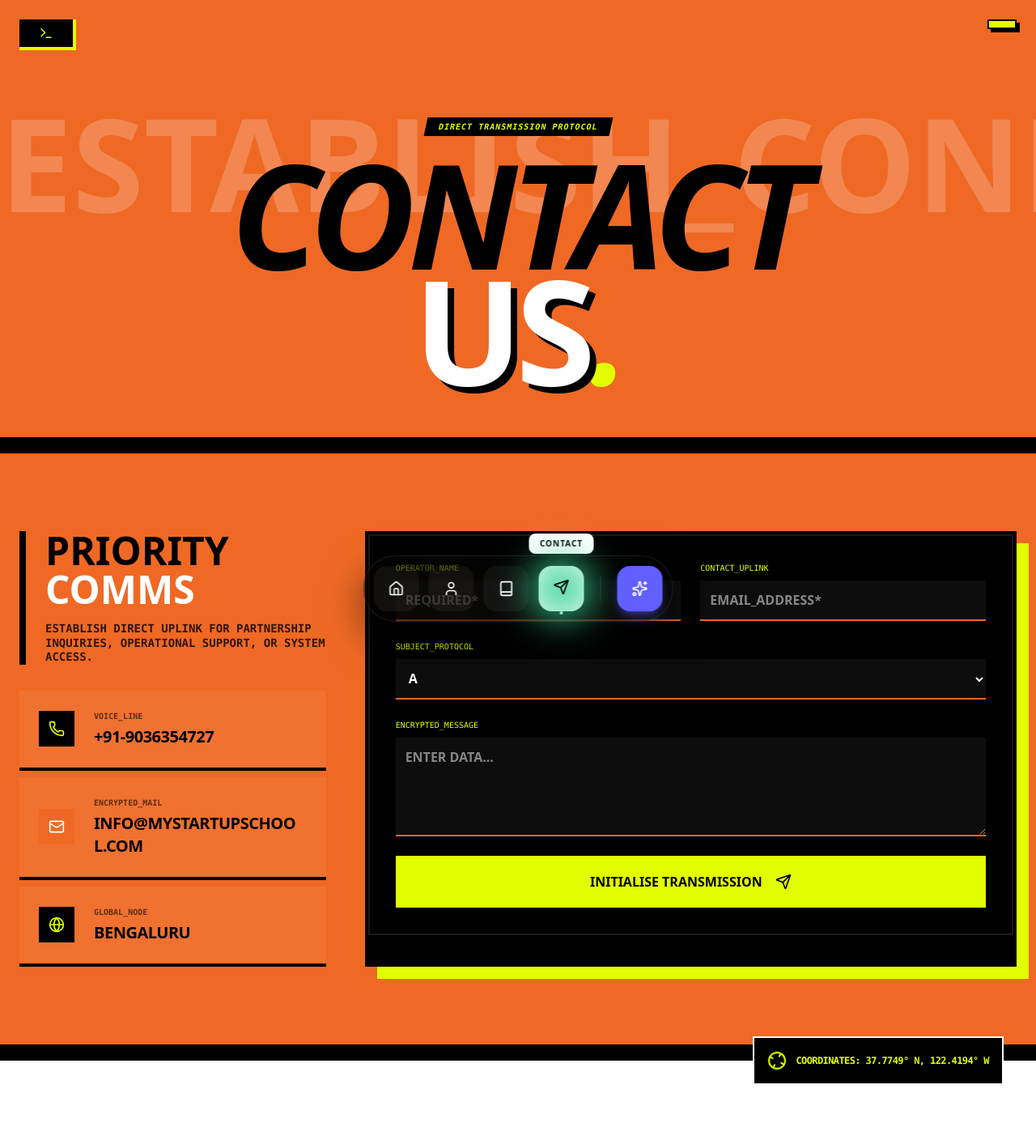
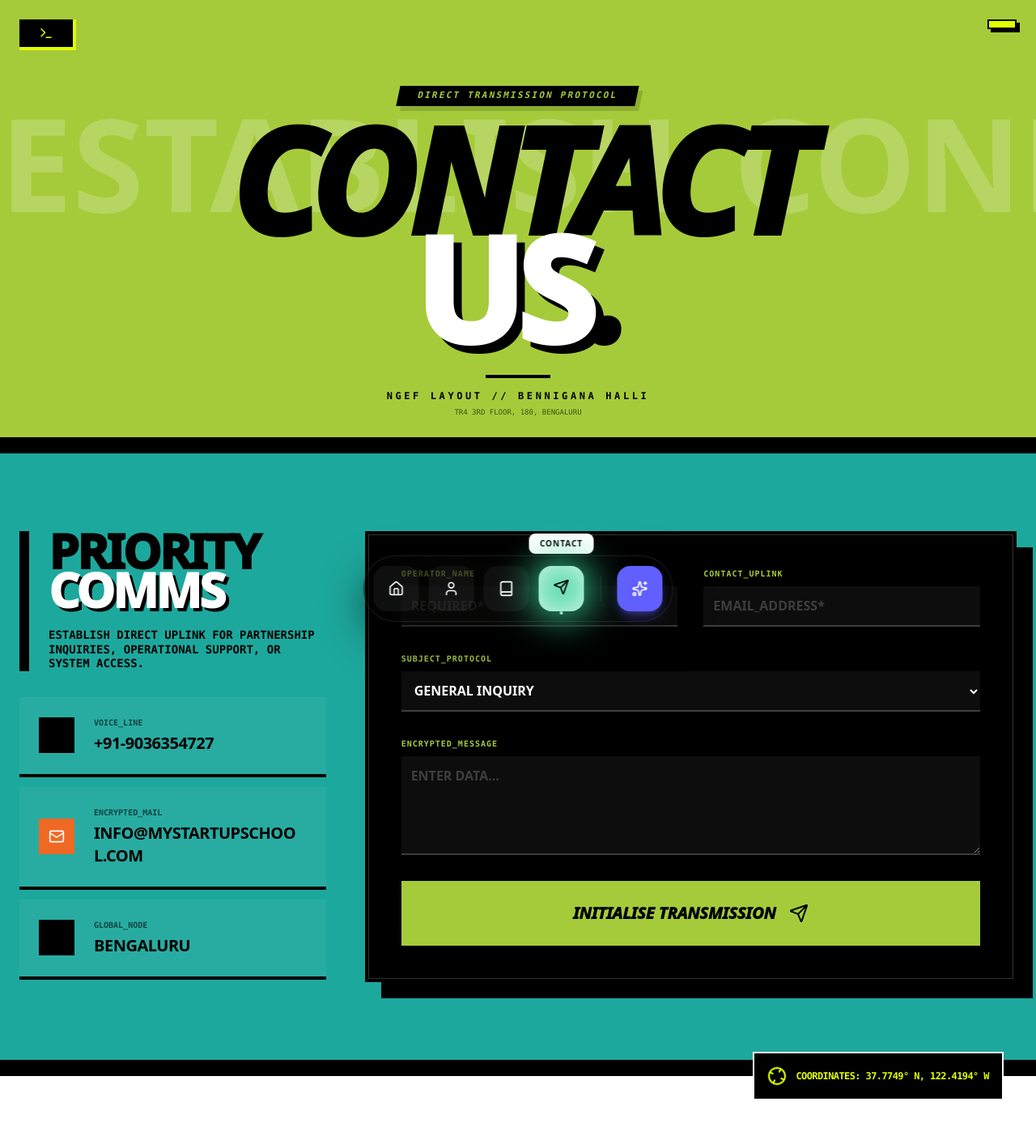
Before and after one commit to brainoncolours-bit/startup_school, a React (Vite) app: page /contact in a window 1280 px wide. Shown: the top 1408 px of the page at 81% size. Built offline with nearby package versions, Linux system fonts and the light colour scheme.

Commit message:
after about

```diff
--- a/src/pages/About.jsx
+++ b/src/pages/About.jsx
@@ -121,10 +121,10 @@ const ManifestoSection = () => {
 
   return (
     <section ref={ref} className="relative py-24 sm:py-40 bg-[#f2e8d5] overflow-hidden border-b-4 border-black">
-      <div className="max-w-7xl mx-auto px-6 grid grid-cols-1 lg:grid-cols-12 gap-16 items-start">
+      <div className="max-w-7xl mx-auto px-6 md:flex flex-col md:flex-row gap-15 items-start">
 
         {/* Left Sticky Side */}
-        <div className="lg:col-span-5 lg:sticky lg:top-24">
+        <div className="lg:col-span-5 lg:sticky lg:top-44 ">
           <motion.div style={{ y: y1 }}>
             <h2 className="text-6xl sm:text-8xl font-black italic uppercase leading-[0.8] text-black mb-8">
               Inside the <br />
@@ -251,26 +251,101 @@ const VibrantExecutiveAbout = () => {
     <div ref={containerRef} className="bg-[#f2e8d5] text-black selection:bg-[#ef6925] selection:text-white">
 
       {/* VINTAGE HERO */}
-      <section className="h-screen relative flex items-center justify-center overflow-hidden border-b-4 border-black bg-[#f2e8d5]">
-        <div className="absolute inset-0 bg-[url('https://www.transparenttextures.com/patterns/paper-fibers.png')] opacity-60 mix-blend-multiply pointer-events-none" />
-        <div className="absolute inset-0 bg-[radial-gradient(circle_at_center,transparent_0%,rgba(239,105,37,0.12)_100%)] mix-blend-multiply" />
+      {/* THE "ANTI-DESIGN" HERO */}
+<section className="h-screen relative flex items-center justify-center bg-[#ef6925] overflow-hidden border-b-[20px] border-black">
 
+  {/* VERTICAL TICKER SIDEBAR - SEAMLESS LOOP */}
+  <div className="absolute left-0 top-0 h-full w-12 sm:w-16 bg-black flex flex-col z-20 overflow-hidden border-r-2 border-white/10">
+    <motion.div
+      className="flex flex-col items-center"
+      animate={{ y: ["0%", "-50%"] }} // Loops the first half into the second half
+      transition={{
+        duration: 10, // Adjust speed here (lower is faster)
+        repeat: Infinity,
+        ease: "linear"
+      }}
+    >
+      {/* Group 1 and Group 2 must be identical for the seam to be invisible */}
+      {[...Array(2)].map((_, groupIndex) => (
+        <div key={groupIndex} className="flex flex-col items-center">
+          {[...Array(8)].map((_, i) => (
+            <span
+              key={i}
+              className="text-[#ef6925] font-mono text-[10px] sm:text-xs font-black uppercase tracking-[0.2em] whitespace-nowrap py-12 [writing-mode:vertical-rl] rotate-180"
+            >
+              STARTUP SCHOOL —
+            </span>
+          ))}
+        </div>
+      ))}
+    </motion.div>
+  </div>
+
+  {/* FLOATING DECORATIVE BOXES */}
+  <div className="absolute top-20 right-[10%] w-32 h-32 border-8 border-black rotate-12 opacity-20 hidden md:block" />
+  <div className="absolute bottom-40 left-[15%] w-24 h-24 bg-white border-4 border-black -rotate-6 shadow-[10px_10px_0px_#000] hidden md:block" />
+
+  <div className="z-10 w-full max-w-7xl px-12 sm:px-24">
+    <div className="relative">
+
+      {/* OVERLAPPING HEADER SYSTEM */}
+      <motion.div
+        initial={{ opacity: 0, y: 50 }}
+        whileInView={{ opacity: 1, y: 0 }}
+        className="relative z-10"
+      >
+        <span className="bg-white text-black border-2 border-black px-4 py-1 font-black uppercase text-sm italic mb-4 inline-block shadow-[4px_4px_0px_#000]">
+          Status: Ready to Build
+        </span>
+
+        <h1 className="text-[14vw] sm:text-[10vw] font-[1000] leading-[0.8] tracking-[-0.05em] text-black uppercase">
+          STARTUP <br />
+          <span className="flex items-center gap-4">
+            <span className="italic text-white [text-shadow:8px_8px_0px_#000]">SCHOOL</span>
+            <div className="h-[2px] sm:h-[4px] flex-grow bg-black mt-4" />
+          </span>
+        </h1>
+      </motion.div>
+
+      {/* CONTENT BOX */}
+      <div className="mt-12 md:flex items-end justify-between gap-10">
         <motion.div
-          initial={{ x: "-100%" }}
-          animate={{ x: "200%" }}
-          transition={{ duration: 3, ease: "easeInOut", delay: 0.5 }}
-          className="absolute top-1/2 left-0 w-full h-32 bg-gradient-to-r from-transparent via-[#ef6925]/30 to-transparent transform -translate-y-1/2 pointer-events-none z-5"
-        />
+          initial={{ x: -20, opacity: 0 }}
+          whileInView={{ x: 0, opacity: 1 }}
+          transition={{ delay: 0.2 }}
+          className="max-w-xl p-8 bg-black text-white border-l-[12px] border-white shadow-[20px_20px_0px_rgba(0,0,0,0.1)]"
+        >
+          <p className="text-xl sm:text-2xl font-mono font-bold uppercase italic leading-tight">
+            Stop watching tutorials. <br />
+            <span className="text-[#ef6925]">Start breaking things.</span> <br />
+            The dojo for the next generation of founders.
+          </p>
+        </motion.div>
 
-        <div className="z-10 text-center px-6 max-w-6xl mx-auto">
-          <h1 className="text-[12vw] sm:text-[10vw] md:text-[8vw] font-black uppercase leading-[0.8] text-[#1a1a1a] mb-6 mx-auto text-center">
-            Startup <br /> <span className="text-[#ef6925] italic">School</span>
-          </h1>
-          <p className="text-lg sm:text-xl md:text-2xl font-bold text-slate-700 tracking-wide mx-auto max-w-4xl px-4 uppercase">
-            A dojo for founders. Learn by doing, build under pressure, fail fast, and rise stronger.
-          </p>
-        </div>
-      </section>
+        {/* CTA STAMP */}
+        <motion.button
+          whileHover={{ scale: 1.1, rotate: 2 }}
+          whileTap={{ scale: 0.9 }}
+          className="mt-10 md:mt-0 relative group"
+        >
+          <div className="absolute inset-0 bg-black rounded-full translate-x-2 translate-y-2 group-hover:translate-x-0 group-hover:translate-y-0 transition-transform" />
+          <div className="relative bg-white border-4 border-black rounded-full w-40 h-40 flex items-center justify-center text-center p-4">
+            <span className="text-black font-black uppercase italic leading-none text-xl">
+              Apply <br /> Now →
+            </span>
+          </div>
+        </motion.button>
+      </div>
+    </div>
+  </div>
+
+  {/* CORNER COORDINATES */}
+  <div className="absolute bottom-8 right-8 font-mono text-[10px] font-black text-black text-right uppercase leading-none">
+    LAT: 12.9893° N <br />
+    LONG: 77.6620° E <br />
+    // BENNIGANA_HALLI
+  </div>
+</section>
 
       {/* --- NEWLY ADDED CONTENT SECTION --- */}
       <ManifestoSection />
--- a/src/pages/Contact.jsx
+++ b/src/pages/Contact.jsx
@@ -30,13 +30,17 @@ const IndustrialContactPortal = () => {
       </div>
 
       {/* 2. KINETIC HEADER */}
-      <section className="h-[60vh] sm:h-[70vh] flex flex-col items-center justify-center relative border-b-[12px] sm:border-b-[20px] border-black pt-16 sm:pt-20 overflow-hidden">
+  <section className="h-[60vh] sm:h-[70vh] flex flex-col items-center justify-center relative border-b-[12px] sm:border-b-[20px] border-black pt-16 sm:pt-20 overflow-hidden bg-[#a5cb3a]">
+
+  {/* Moving Background Text - Low Opacity White for Depth */}
   <motion.div
     style={{ x: bgTextX }}
     className="absolute top-10 sm:top-20 left-0 flex whitespace-nowrap opacity-20 pointer-events-none"
   >
     {[...Array(3)].map((_, i) => (
-            <span key={i} className="text-[12vh] sm:text-[15vh] md:text-[20vh] font-black mr-10 sm:mr-20 text-white">ESTABLISH_CONNECTION // UPLINK //</span>
+      <span key={i} className="text-[12vh] sm:text-[15vh] md:text-[20vh] font-black mr-10 sm:mr-20 text-white">
+        ESTABLISH_CONNECTION // UPLINK //
+      </span>
     ))}
   </motion.div>
 
@@ -45,60 +49,92 @@ const IndustrialContactPortal = () => {
     animate={{ y: 0, opacity: 1 }}
     className="z-10 text-center px-4"
   >
-          <div className="bg-black text-[#e1ff00] inline-block px-3 sm:px-4 py-1 mb-4 sm:mb-6 skew-x-[-12deg]">
-            <p className="font-mono text-[8px] sm:text-[10px] tracking-widest uppercase font-bold">Direct Transmission Protocol</p>
+    {/* The iQue-Green Tag */}
+    <div className="bg-black text-[#a5cb3a] inline-block px-4 py-1 mb-4 sm:mb-6 skew-x-[-12deg] shadow-[6px_6px_0px_rgba(0,0,0,0.15)]">
+      <p className="font-mono text-[9px] sm:text-[11px] tracking-[0.2em] uppercase font-black px-2">
+        Direct Transmission Protocol
+      </p>
     </div>
-          <h1 className="text-[18vw] sm:text-[16vw] md:text-[14vw] font-black uppercase leading-[0.8] tracking-tighter italic">
+
+    {/* Main Title Section */}
+    <h1 className="text-[18vw] sm:text-[16vw] md:text-[14vw] font-[1000] uppercase leading-[0.75] tracking-tighter italic text-black">
       Contact <br />
-            <span className="text-white drop-shadow-[4px_4px_0px_rgba(0,0,0,1)] sm:drop-shadow-[8px_8px_0px_rgba(0,0,0,1)] not-italic">US</span>
-            <span className="text-[#e1ff00]">.</span>
+      <span className="text-white drop-shadow-[4px_4px_0px_#000] sm:drop-shadow-[10px_10px_0px_#000] not-italic">
+        US
+      </span>
+      <span className="text-black">.</span>
     </h1>
+
+    {/* Location Context - Minimalist & Premium */}
+    <div className="mt-10 flex flex-col items-center">
+      <div className="h-[4px] w-20 bg-black mb-4" />
+      <p className="font-mono text-[10px] sm:text-xs uppercase font-black text-black tracking-[0.3em] leading-none">
+        NGEF Layout // Bennigana Halli
+      </p>
+      <p className="font-mono text-[9px] uppercase text-black/60 mt-2">
+        Tr4 3rd Floor, 180, Bengaluru
+      </p>
+    </div>
   </motion.div>
 </section>
 
       {/* 3. THE TRANSMISSION FORM */}
-      <section className="py-12 sm:py-16 md:py-24 px-4 sm:px-6 max-w-7xl mx-auto grid grid-cols-1 lg:grid-cols-12 gap-8 sm:gap-12">
+     <section className="bg-[#1da89d] py-12 sm:py-16 md:py-24 px-4 sm:px-6">
+  <div className="max-w-7xl mx-auto grid grid-cols-1 lg:grid-cols-12 gap-8 sm:gap-12">
+
+    {/* Left Side: Info */}
     <div className="lg:col-span-4 space-y-6 sm:space-y-8">
-          <div className="border-l-4 sm:border-l-8 border-black pl-4 sm:pl-6">
-            <h2 className="text-4xl sm:text-5xl font-black uppercase mb-3 sm:mb-4 leading-none">Priority <br/><span className="text-white">Comms</span></h2>
-            <p className="font-mono text-xs sm:text-sm font-bold opacity-80 leading-tight">
-              ESTABLISH DIRECT UPLINK FOR PARTNERSHIP INQUIRIES, OPERATIONAL SUPPORT, OR SYSTEM ACCESS.
+      <div className="border-l-4 sm:border-l-[12px] border-black pl-4 sm:pl-6">
+        <h2 className="text-5xl sm:text-6xl font-[1000] uppercase mb-3 sm:mb-4 leading-[0.8] tracking-tighter text-black">
+          Priority <br/>
+          <span className="text-white drop-shadow-[4px_4px_0px_#000]">Comms</span>
+        </h2>
+        <p className="font-mono text-xs sm:text-sm font-black text-black leading-tight mt-6 uppercase">
+          Establish direct uplink for partnership inquiries, operational support, or system access.
         </p>
       </div>
 
-          <div className="space-y-2">
-            <ContactDetail icon={<Phone size={20}/>} label="VOICE_LINE" value="+91-9036354727" color="#e1ff00" />
+      <div className="space-y-3">
+        <ContactDetail icon={<Phone size={20}/>} label="VOICE_LINE" value="+91-9036354727" color="#000000" />
         <ContactDetail icon={<Mail size={20}/>} label="ENCRYPTED_MAIL" value="info@mystartupschool.com" color="#ffffff" />
-            <ContactDetail icon={<Globe size={20}/>} label="GLOBAL_NODE" value="BENGALURU" color="#e1ff00" />
+        <ContactDetail icon={<Globe size={20}/>} label="GLOBAL_NODE" value="BENGALURU" color="#000000" />
       </div>
     </div>
 
-        <div className="lg:col-span-8 bg-black p-1 shadow-[8px_8px_0px_0px_rgba(225,255,0,1)] sm:shadow-[15px_15px_0px_0px_rgba(225,255,0,1)]">
-          <form className="bg-black p-6 sm:p-8 border-2 border-white/10 grid grid-cols-1 md:grid-cols-2 gap-4 sm:gap-6">
+    {/* Right Side: Form */}
+    <div className="lg:col-span-8 bg-black p-1 shadow-[10px_10px_0px_0px_rgba(0,0,0,1)] sm:shadow-[20px_20px_0px_0px_rgba(0,0,0,1)]">
+      <form className="bg-black p-6 sm:p-10 border border-white/20 grid grid-cols-1 md:grid-cols-2 gap-6 sm:gap-8">
+
         <div className="md:col-span-1 flex flex-col">
-              <label className="font-mono text-[10px] mb-2 text-[#e1ff00]">OPERATOR_NAME</label>
-              <input type="text" className="bg-white/5 border-b-2 border-[#ef6925] p-3 text-white focus:border-[#e1ff00] outline-none transition-all font-bold uppercase" placeholder="REQUIRED*" />
+          <label className="font-mono text-[10px] font-black mb-2 text-[#a5cb3a] tracking-widest">OPERATOR_NAME</label>
+          <input type="text" className="bg-white/5 border-b-2 border-white/20 p-3 text-white focus:border-[#a5cb3a] outline-none transition-all font-bold uppercase placeholder:text-white/20" placeholder="REQUIRED*" />
         </div>
+
         <div className="md:col-span-1 flex flex-col">
-              <label className="font-mono text-[10px] mb-2 text-[#e1ff00]">CONTACT_UPLINK</label>
-              <input type="email" className="bg-white/5 border-b-2 border-[#ef6925] p-3 text-white focus:border-[#e1ff00] outline-none transition-all font-bold uppercase" placeholder="EMAIL_ADDRESS*" />
+          <label className="font-mono text-[10px] font-black mb-2 text-[#a5cb3a] tracking-widest">CONTACT_UPLINK</label>
+          <input type="email" className="bg-white/5 border-b-2 border-white/20 p-3 text-white focus:border-[#a5cb3a] outline-none transition-all font-bold uppercase placeholder:text-white/20" placeholder="EMAIL_ADDRESS*" />
         </div>
+
         <div className="md:col-span-2 flex flex-col">
-              <label className="font-mono text-[10px] mb-2 text-[#e1ff00]">SUBJECT_PROTOCOL</label>
-              <select className="bg-white/5 border-b-2 border-[#ef6925] p-3 text-white focus:border-[#e1ff00] outline-none transition-all font-bold">
-                <option className="bg-black text-white">A</option>
-                <option className="bg-black text-white">B</option>
-                <option className="bg-black text-white">C</option>
+          <label className="font-mono text-[10px] font-black mb-2 text-[#a5cb3a] tracking-widest">SUBJECT_PROTOCOL</label>
+          <select className="bg-white/5 border-b-2 border-white/20 p-3 text-white focus:border-[#a5cb3a] outline-none transition-all font-bold uppercase">
+            <option className="bg-black text-white">General Inquiry</option>
+            <option className="bg-black text-white">System Access</option>
+            <option className="bg-black text-white">Partnership</option>
           </select>
         </div>
+
         <div className="md:col-span-2 flex flex-col">
-              <label className="font-mono text-[10px] mb-2 text-[#e1ff00]">ENCRYPTED_MESSAGE</label>
-              <textarea rows="4" className="bg-white/5 border-b-2 border-[#ef6925] p-3 text-white focus:border-[#e1ff00] outline-none transition-all font-bold uppercase" placeholder="ENTER DATA..."></textarea>
+          <label className="font-mono text-[10px] font-black mb-2 text-[#a5cb3a] tracking-widest">ENCRYPTED_MESSAGE</label>
+          <textarea rows="4" className="bg-white/5 border-b-2 border-white/20 p-3 text-white focus:border-[#a5cb3a] outline-none transition-all font-bold uppercase placeholder:text-white/20" placeholder="ENTER DATA..."></textarea>
         </div>
-            <button className="md:col-span-2 bg-[#e1ff00] text-black font-black py-5 flex items-center justify-center gap-4 hover:bg-[#ef6925] hover:text-white transition-all uppercase group">
-              Initialise Transmission <Send size={20} className="group-hover:translate-x-2 group-hover:-translate-y-2 transition-transform" />
+
+        <button className="md:col-span-2 bg-[#a5cb3a] text-black font-[1000] py-6 flex items-center justify-center gap-4 hover:bg-white transition-all uppercase italic text-xl group border-2 border-[#a5cb3a]">
+          Initialise Transmission
+          <Send size={24} className="group-hover:translate-x-2 group-hover:-translate-y-2 transition-transform" />
         </button>
       </form>
+    </div>
   </div>
 </section>
 
```
Lines whose indentation alone changed are shown as unchanged.
